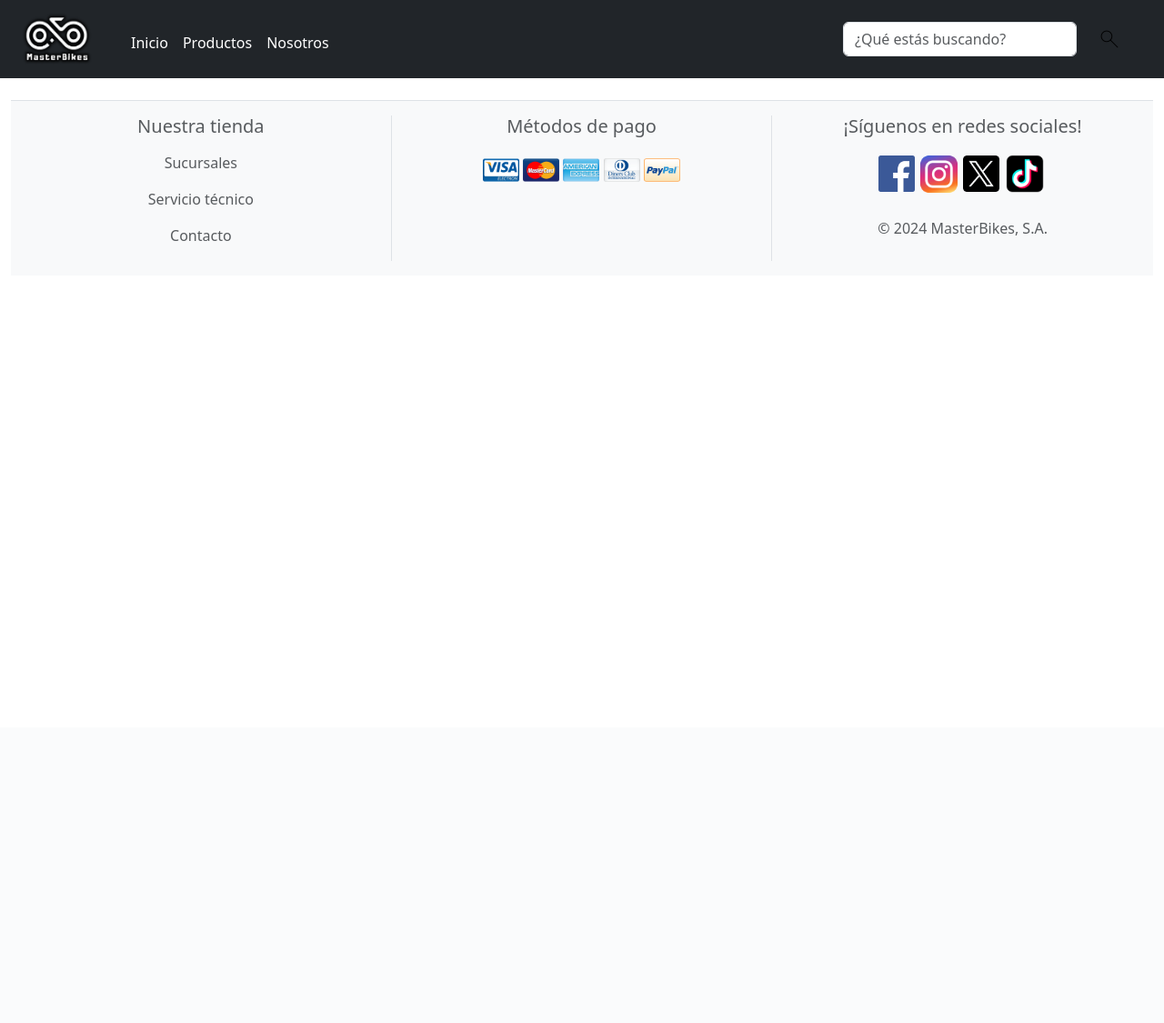
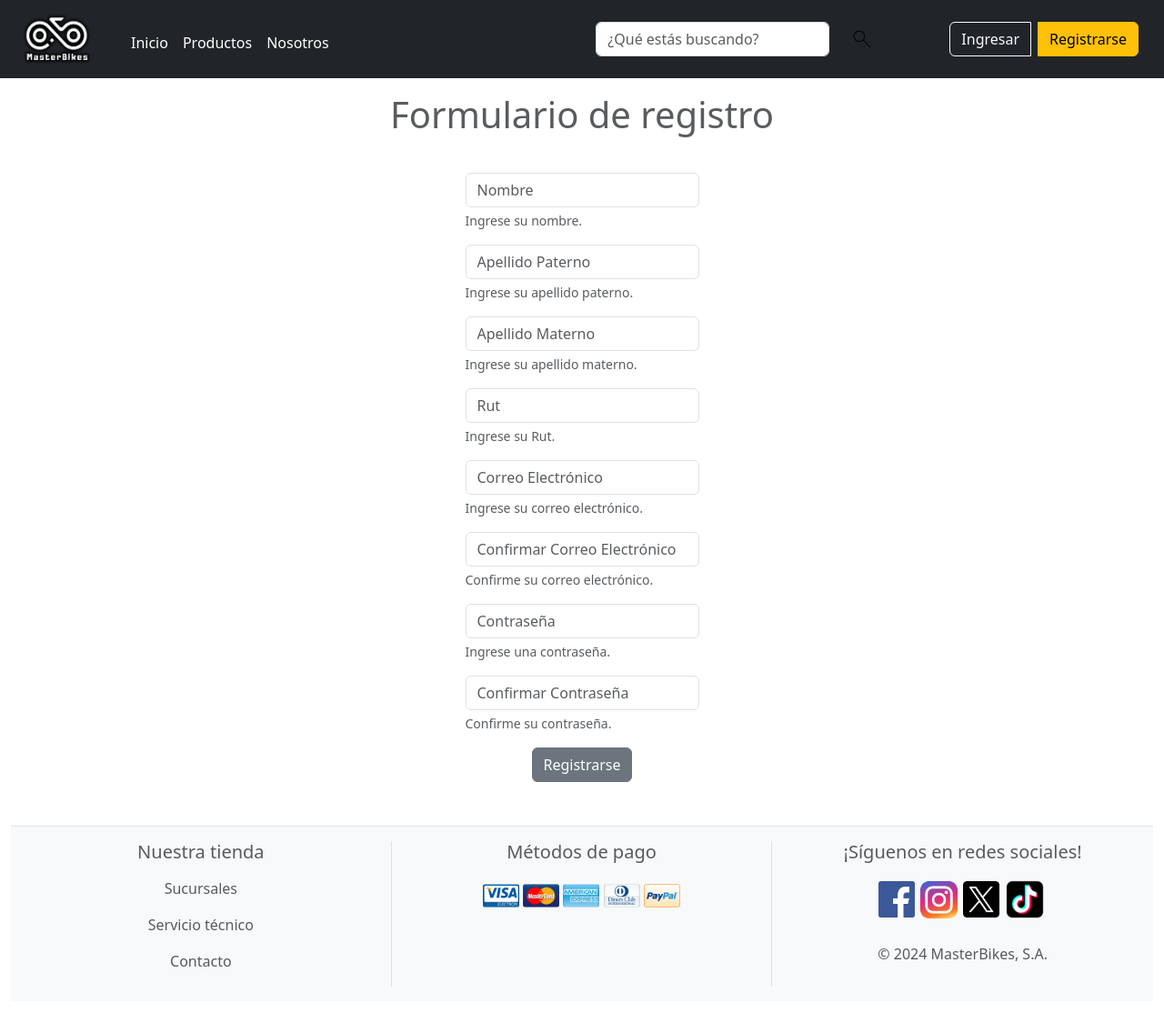
Before and after one commit to EwansK/Proyecto-web-final, a Django app: page /register/ in a window 1280 px wide. Shown: the whole page at 91% size. Before the commit the page ends 287 px from the top, so only its background shows below. Run offline with Django 5.2, Linux system fonts and the light colour scheme.

Commit message:
crud version 1.0.0 - register & login

```diff
--- a/webfinal/store/admin.py
+++ b/webfinal/store/admin.py
@@ -1,3 +1,7 @@
 from django.contrib import admin
+from .models import Category, Customer, Order, Product
 
-# Register your models here.
+admin.site.register(Category)
+admin.site.register(Customer)
+admin.site.register(Order)
+admin.site.register(Product)
--- /dev/null
+++ b/webfinal/store/forms.py
@@ -0,0 +1,48 @@
+from django import forms
+from django.contrib.auth.forms import UserCreationForm
+from django.contrib.auth.models import User
+from .models import Customer
+
+class CustomerCreationForm(UserCreationForm):
+    fname = forms.CharField(max_length=50, label='Nombre', required=True)
+    lname1 = forms.CharField(max_length=50, label='Apellido Paterno', required=True)
+    lname2 = forms.CharField(max_length=50, label='Apellido Materno', required=True)
+    rut = forms.CharField(max_length=50, label='Rut', required=True)
+    email = forms.EmailField(label='E-mail', required=True)
+    confirm_email = forms.EmailField(label='Confirmar E-mail', required=True)
+
+    class Meta(UserCreationForm.Meta):
+        model = User
+        fields = ['email', 'password1', 'password2']
+
+    def clean_email(self):
+        email = self.cleaned_data.get('email')
+        if User.objects.filter(email=email).exists():
+            raise forms.ValidationError("Este correo electrónico ya está registrado.")
+        return email
+
+    def clean_confirm_email(self):
+        email = self.cleaned_data.get('email')
+        confirm_email = self.cleaned_data.get('confirm_email')
+
+        if email and confirm_email and email != confirm_email:
+            raise forms.ValidationError("Los correos electrónicos no coinciden.")
+
+        return confirm_email
+
+    def save(self, commit=True):
+        user = super().save(commit=False)
+        user.username = self.cleaned_data['email']
+        user.email = self.cleaned_data['email']
+        user.first_name = self.cleaned_data['fname']
+        user.last_name = self.cleaned_data['lname1'] + ' ' + self.cleaned_data['lname2']
+        if commit:
+            user.save()
+            customer = Customer.objects.create(
+                user=user,
+                fname=self.cleaned_data['fname'],
+                lname1=self.cleaned_data['lname1'],
+                lname2=self.cleaned_data['lname2'],
+                rut=self.cleaned_data['rut']
+            )
+        return user
--- a/webfinal/store/templates/base.html
+++ b/webfinal/store/templates/base.html
@@ -37,7 +37,7 @@
             <img src="{% static 'media/magnifying glass_search_icon.png' %}" alt="Lupa">
           </button>
         </form>
-      <!--
+
         <div class="text-end ms-5 me-2">
           {% if user.is_authenticated %}
           <div class="btn-group">
@@ -54,11 +54,11 @@
           </div>
           {% endif %}
       </div>
-    -->
+
       </div>
     </nav>
   </header>
-
+  <div class="container-fluid">
   {% if messages %}
     {% for message in messages %}
       <div class="alert alert-warning alert-dismissible fade show" role="alert">
@@ -67,7 +67,7 @@
       </div>
     {% endfor %}
   {% endif %}
-
+  </div>
   {% block content %}
   {% endblock %}
 
--- /dev/null
+++ b/webfinal/store/templates/logout.html
@@ -0,0 +1,3 @@
+{% extends 'base.html' %}
+
+{% load static %}
--- a/webfinal/store/templates/register.html
+++ b/webfinal/store/templates/register.html
@@ -1,3 +1,96 @@
 {% extends 'base.html' %}
+{% load static %}
+{% block content %}
+<section>
+    <h1 class="text-center text-body-secondary my-3">Formulario de registro</h1>
+    <div class="container d-flex justify-content-center p-4">
+        <form method="post">
+            {% csrf_token %}
 
-{% load static %}
+            <div class="mb-3">
+                <input type="text" class="form-control" id="id_fname" name="fname" placeholder="Nombre" required>
+                <div class="form-text">Ingrese su nombre.</div>
+                {% if form.fname.errors %}
+                    {% for error in form.fname.errors %}
+                        <div class="invalid-feedback d-block">{{ error }}</div>
+                    {% endfor %}
+                {% endif %}
+            </div>
+
+            <div class="mb-3">
+                <input type="text" class="form-control" id="id_lname1" name="lname1" placeholder="Apellido Paterno" required>
+                <div class="form-text">Ingrese su apellido paterno.</div>
+                {% if form.lname1.errors %}
+                    {% for error in form.lname1.errors %}
+                        <div class="invalid-feedback d-block">{{ error }}</div>
+                    {% endfor %}
+                {% endif %}
+            </div>
+
+            <div class="mb-3">
+                <input type="text" class="form-control" id="id_lname2" name="lname2" placeholder="Apellido Materno" required>
+                <div class="form-text">Ingrese su apellido materno.</div>
+                {% if form.lname2.errors %}
+                    {% for error in form.lname2.errors %}
+                        <div class="invalid-feedback d-block">{{ error }}</div>
+                    {% endfor %}
+                {% endif %}
+            </div>
+
+            <div class="mb-3">
+                <input type="text" class="form-control" id="id_rut" name="rut" placeholder="Rut" required>
+                <div class="form-text">Ingrese su Rut.</div>
+                {% if form.rut.errors %}
+                    {% for error in form.rut.errors %}
+                        <div class="invalid-feedback d-block">{{ error }}</div>
+                    {% endfor %}
+                {% endif %}
+            </div>
+
+            <div class="mb-3">
+                <input type="email" class="form-control" id="id_email" name="email" placeholder="Correo Electrónico" required>
+                <div class="form-text">Ingrese su correo electrónico.</div>
+                {% if form.email.errors %}
+                    {% for error in form.email.errors %}
+                        <div class="invalid-feedback d-block">{{ error }}</div>
+                    {% endfor %}
+                {% endif %}
+            </div>
+
+            <div class="mb-3">
+                <input type="email" class="form-control" id="id_confirm_email" name="confirm_email" placeholder="Confirmar Correo Electrónico" required>
+                <div class="form-text">Confirme su correo electrónico.</div>
+                {% if form.confirm_email.errors %}
+                    {% for error in form.confirm_email.errors %}
+                        <div class="invalid-feedback d-block">{{ error }}</div>
+                    {% endfor %}
+                {% endif %}
+            </div>
+
+            <div class="mb-3">
+                <input type="password" class="form-control" id="id_password1" name="password1" placeholder="Contraseña" required>
+                <div class="form-text">Ingrese una contraseña.</div>
+                {% if form.password1.errors %}
+                    {% for error in form.password1.errors %}
+                        <div class="invalid-feedback d-block">{{ error }}</div>
+                    {% endfor %}
+                {% endif %}
+            </div>
+
+            <div class="mb-3">
+                <input type="password" class="form-control" id="id_password2" name="password2" placeholder="Confirmar Contraseña" required>
+                <div class="form-text">Confirme su contraseña.</div>
+                {% if form.password2.errors %}
+                    {% for error in form.password2.errors %}
+                        <div class="invalid-feedback d-block">{{ error }}</div>
+                    {% endfor %}
+                {% endif %}
+            </div>
+
+            <div class="text-center">
+                <button type="submit" class="btn btn-secondary">Registrarse</button>
+            </div>
+        </form>
+    </div>
+</section>
+{% endblock %}
--- a/webfinal/store/urls.py
+++ b/webfinal/store/urls.py
@@ -1,5 +1,5 @@
 from django.urls import path
-from .views import home_view, products_view, about_view, register_view, login_view, profile_view
+from .views import home_view, products_view, about_view, register_view, login_view, profile_view, logout_view
 
 urlpatterns = [
     path('', home_view, name='home'),
@@ -7,6 +7,7 @@ urlpatterns = [
     path('about/', about_view, name='about'),
     path('register/', register_view, name='register'),
     path('login/', login_view, name='login'),
-    path('profile', profile_view, name='profile'),
+    path('profile/', profile_view, name='profile'),
+    path('logout/', logout_view, name='logout'),
 
 ]
--- a/webfinal/store/views.py
+++ b/webfinal/store/views.py
@@ -1,21 +1,59 @@
-from django.shortcuts import render
+from django.shortcuts import render, redirect
+from django.contrib.auth import authenticate, login, logout
+from django.contrib import messages
+from .models import Customer
+from .forms import CustomerCreationForm
+from django.contrib.auth.models import User
 
-# Create your views here.
-
+#Home
 def home_view(request):
     return render(request, 'home.html', {})
 
+#Productos
 def products_view(request):
     return render(request, 'products.html', {})
 
+#Info de la empresa
 def about_view(request):
     return render(request, 'about.html', {})
 
+#Registro
 def register_view(request):
-    return render(request, 'register.html', {})
+    if request.method == "POST":
+        form = CustomerCreationForm(request.POST)
+        if form.is_valid():
+            form.save()
+            messages.success(request, '¡Registro completado exitosamente!')
+            return redirect('home')
+        else:
+            messages.error(request, 'Registro fallido, intente nuevamente.')
+    else:
+        form = CustomerCreationForm()
 
+    return render(request, 'register.html', {'form': form})
+
+#Iniciar sesión
 def login_view(request):
-    return render(request, 'login.html', {})
+    if request.method == "POST":
+        email = request.POST['email1']
+        password = request.POST['password1']
+        user = authenticate(request, username = email, password = password)
+        if user is not None:
+            login(request, user)
+            messages.success(request, ('Sesión iniciada correctamente!'))
+            return redirect('home')
+        else:
+            messages.error(request, ('Inicio de sesión fallido, intente nuevamente.'))
+            return redirect('login')
+    else:
+        return render(request, 'login.html', {})
 
+#Perfil de usuario
 def profile_view(request):
     return render(request, 'profile.html', {})
+
+#Cierre de sesión
+def logout_view(request):
+    logout(request)
+    messages.success(request, ('Sesión finalizada.'))
+    return redirect('home')
--- a/webfinal/webfinal/settings.py
+++ b/webfinal/webfinal/settings.py
@@ -90,6 +90,10 @@ AUTH_PASSWORD_VALIDATORS = [
     },
 ]
 
+AUTHENTICATION_BACKENDS = [
+    'store.authentication.EmailBackend',
+    'django.contrib.auth.backends.ModelBackend',
+]
 
 # Internationalization
 # https://docs.djangoproject.com/en/5.0/topics/i18n/
```
Also changed, not shown: webfinal/store/authentication.py (added, +19 -0 lines), webfinal/store/models.py (+43 -1 lines), webfinal/store/templates/login.html (+22 -0 lines), webfinal/store/migrations/0001_initial.py (added), webfinal/store/migrations/0002_alter_customer_password1.py (added), webfinal/store/migrations/0003_remove_customer_email1_remove_customer_password1_and_more.py (added), 3 other files.
